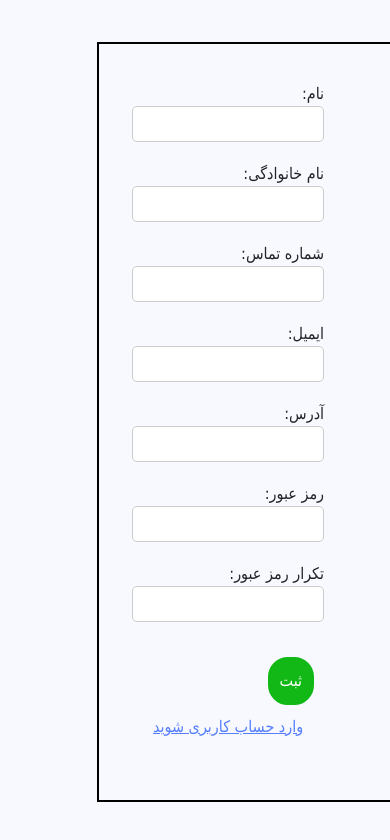
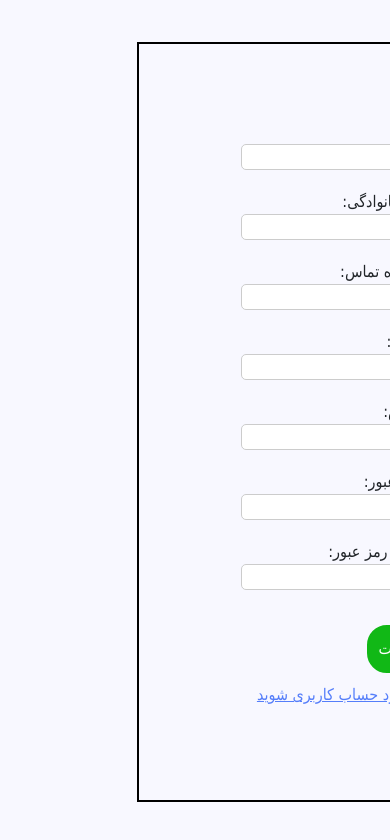
Before and after one commit to reza1899/Herbal_Medicines, a React (Create React App) app: page /register in a window 390 px wide. Shown: the top 840 px of the page. Built offline with nearby package versions, Linux system fonts and the light colour scheme.

Commit message:
add some css codes

```diff
--- a/src/components/auth/auth.css
+++ b/src/components/auth/auth.css
@@ -15,20 +15,23 @@
     justify-content: center;
     align-items: center;
 }
-@media screen and (max-width: 990px) {
+
+@media screen and (max-width: 912px) {
     .auth_img {
-       display: none;
+        display: none;
     }
-    .auth_right_sec{
-        flex: 0;
+    .auth_right_sec {
+        flex: none !important; ;
     }
-    .auth_left_sec{
-        position: absolute;
-        right: 35%;
-        top: 5%;
+    .auth_left_sec {
+        right: inherit;
+        top: 10%;
     }
+    .auth_form-group input{
+        padding: 0px !important;
+    }
+}
 
-}
 .auth_img {
     width: 100%;
     height: 100%;
@@ -80,7 +83,8 @@
     border: 2px solid rgb(17, 184, 22);
     border-radius: 20px;
 }
-.auth_p{
+
+.auth_p {
     cursor: pointer;
     text-decoration: underline;
     color: #557efa;
--- a/src/components/auth/register.jsx
+++ b/src/components/auth/register.jsx
@@ -30,7 +30,7 @@ const Register = () => {
 
     return (
         <div className="auth_main">
-            <div className="auth_left_sec">
+            <div className="auth_left_sec top-0">
                 <form onSubmit={handleSubmit}>
                     <div className="auth_form-group">
                         <label>نام:</label>
```
